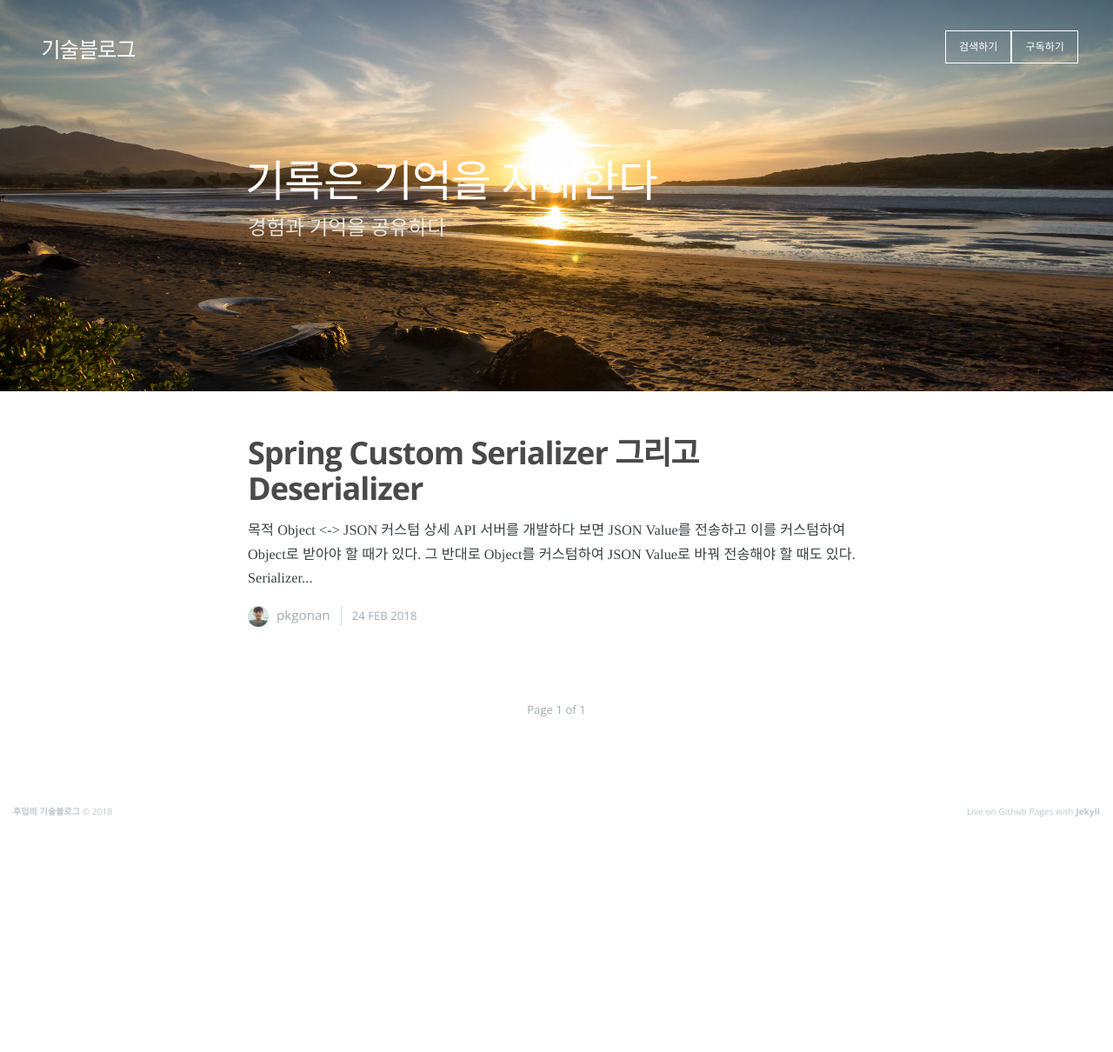
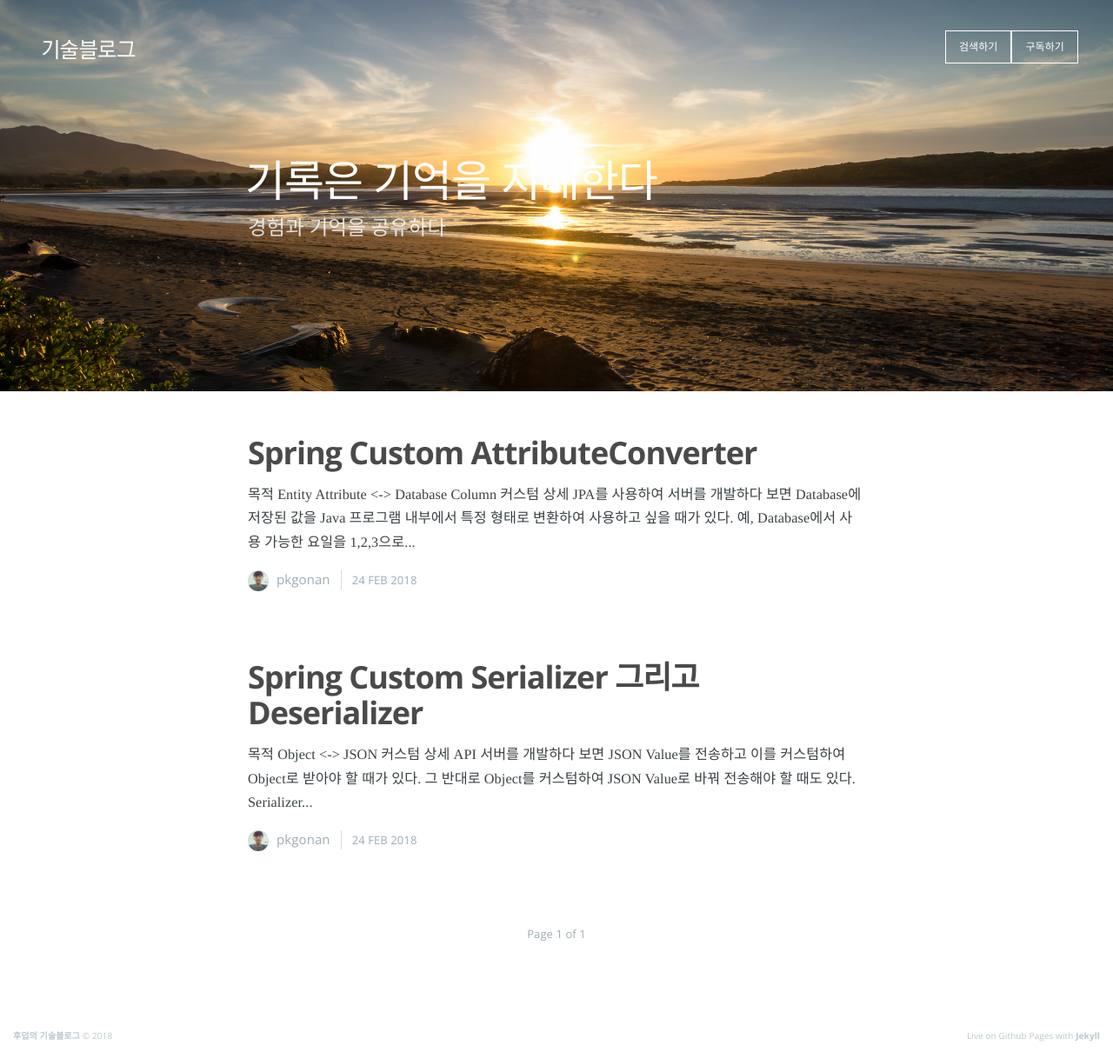
Before and after one commit to pkgonan/pkgonan.github.io, a Jekyll site: the page built from index.html, in a window 1280 px wide. Shown: the whole page at 87% size. Built offline with Jekyll 4.4.1, drawn with Linux system fonts in a browser that asks for light colours; nearby versions of some CDN libraries; some web fonts are replaced; the list of posts is cut into pages by our own code; before the commit the page ends 952 px from its top, so only the background shows below that; some of the changed lines change nothing that is shown.

Commit message:
Spring Custom AttributeConverter

```diff
--- a/_posts/2018-02-24-Spring-Custom-Serializer&Deserializer.md
+++ b/_posts/2018-02-24-Spring-Custom-Serializer&Deserializer.md
@@ -3,7 +3,7 @@ layout: post
 cover: '/assets/images/cover10.jpg'
 title: Spring Custom Serializer 그리고 Deserializer
 date: 2018-02-24 00:00:00
-tags: Java Spring Custom Serializer Deserializer
+tags: Java Spring Serializer Deserializer
 subclass: 'post tag-dev'
 categories: 'pkgonan'
 navigation: True
--- /dev/null
+++ b/_posts/2018-03-04-Spring-Custom-AttributeConverter.md
@@ -0,0 +1,97 @@
+---
+layout: post
+cover: '/assets/images/cover9.jpg'
+title: Spring Custom AttributeConverter
+date: 2018-02-24 00:00:00
+tags: Java Spring AttributeConverter
+subclass: 'post tag-dev'
+categories: 'pkgonan'
+navigation: True
+---
+
+## 목적
+* Entity Attribute <-> Database Column 커스텀
+
+## 상세
+* JPA를 사용하여 서버를 개발하다 보면 Database에 저장된 값을 Java 프로그램 내부에서 특정 형태로 변환하여 사용하고 싶을 때가 있다.
+* 예, Database에서 사용 가능한 요일을 1,2,3으로 표현하고 있지만 Java 프로그램 내부에서는 Enum Type으로 변경하여 MONDAY,TUESDAY,WEDNESDAY로 처리하고 싶을 경우.
+* Database -> Entity
+* Entity -> Database
+
+## 인터페이스
+      package javax.persistence;
+
+      /**
+       * A class that implements this interface can be used to convert
+       * entity attribute state into database column representation
+       * and back again.
+       * Note that the X and Y types may be the same Java type.
+       *
+       * @param X the type of the entity attribute
+       * @param Y the type of the database column
+       *
+       * @since Java Persistence 2.1
+       */
+      public interface AttributeConverter<X,Y> {
+      	/**
+      	 * Converts the value stored in the entity attribute into the
+      	 * data representation to be stored in the database.
+      	 *
+      	 * @param attribute the entity attribute value to be converted
+      	 * @return the converted data to be stored in the database column
+      	 */
+      	public Y convertToDatabaseColumn (X attribute);
+
+      	/**
+      	 * Converts the data stored in the database column into the
+      	 * value to be stored in the entity attribute.
+      	 * Note that it is the responsibility of the converter writer to
+      	 * specify the correct dbData type for the corresponding column
+      	 * for use by the JDBC driver: i.e., persistence providers are
+      	 * not expected to do such type conversion.
+      	 *
+      	 * @param dbData the data from the database column to be converted
+      	 * @return the converted value to be stored in the entity attribute
+      	 */
+      	public X convertToEntityAttribute (Y dbData);
+      }
+
+
+## 구현
+* AttributeConverter를 implements 후 convertToDatabaseColumn와 convertToEntityAttribute 메소드를 Override해서 사용한다.
+* 항상 적용되는 것을 원할 경우 @Converter(autoApply = true)를 사용한다.
+
+      @Slf4j
+      @Converter(autoApply = true)
+      public class PayTypeConverter implements AttributeConverter<PayType, String> {
+
+          @Override
+          public String convertToDatabaseColumn(PayType payType) {
+
+              if (isNull(payType)) {
+                  return null;
+              }
+
+              return payType.getCode();
+          }
+
+          @Override
+          public PayType convertToEntityAttribute(String code) {
+
+              if (isNull(code)) {
+                  return null;
+              }
+
+              try {
+                  return PayType.fromCode(code);
+              } catch (IllegalArgumentException e) {
+                  AttributeConvertException ace = new AttributeConvertException(e);
+                  log.error("failure to convert cause unexpected code [{}]", code, ace);
+                  throw ace;
+              }
+          }
+      }
+
+## 활용
+* 레거시 DB의 Column Type이 부적절(?) 할 경우, 서버 쪽에서 반드시 그것을 따를 필요가 없다고 생각한다.
+* 서버 내부에서는 Enum Type이나 특정 형태로 Attribute를 관리하고 DB에 입출력을 할때 String 혹은 Long 형태로 변환하면 좀더 가독성 있는 코드를 만들 수 있을 것으로 보인다.
```
